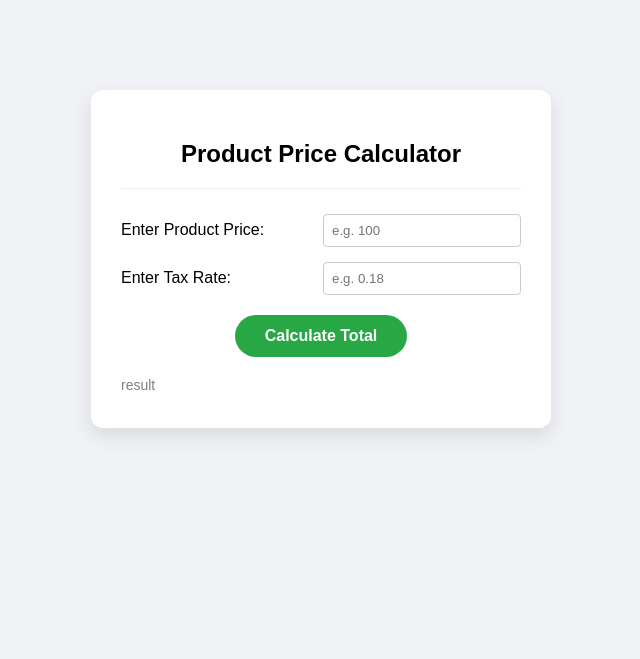
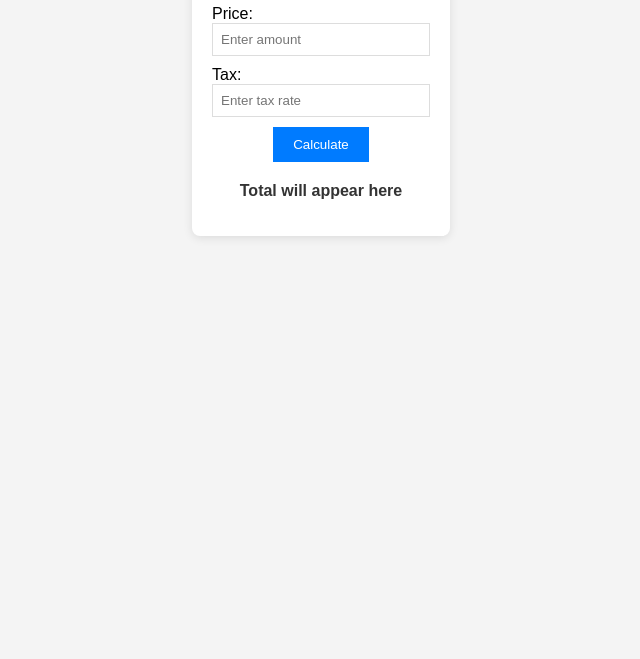
Before and after one commit to asmitha2k4/web-programming, a plain HTML site: page javascipt-userdefined-standard functions/index.html in a window 1280 px wide. Shown: the part 141-800 px from the top of the page, without its empty margins (319-959 px from the left). Drawn offline with Linux system fonts and the light colour scheme.

Commit message:
Update index.html

```diff
--- a/javascipt-userdefined-standard functions/index.html
+++ b/javascipt-userdefined-standard functions/index.html
@@ -1,60 +1,56 @@
 <!DOCTYPE html>
 <html>
 <head>
+    <title>Price Calculator </title>
     <style>
-        body { font-family: sans-serif; background-color: #f0f2f5; display: flex; justify-content: center; align-items: center; height: 100vh; margin: 0; }
-        .card { background: white; padding: 30px; border-radius: 12px; box-shadow: 0 8px 20px rgba(0,0,0,0.1); width: 400px; }
-        h2 { text-align: center; border-bottom: 1px solid #eee; padding-bottom: 20px; margin-bottom: 25px; }
-        .input-group { display: flex; justify-content: space-between; align-items: center; margin-bottom: 15px; }
-        input { padding: 8px; border: 1px solid #ccc; border-radius: 4px; width: 180px; }
-        button { background-color: #28a745; color: white; border: none; padding: 12px 30px; border-radius: 25px; cursor: pointer; display: block; margin: 20px auto; font-size: 16px; font-weight: bold; }
-        #result-label { color: grey; font-size: 14px; margin-top: 20px; }
-        #final-amount { color: #28a745; font-weight: bold; font-size: 18px; margin-top: 5px; }
+        /* Basic styling */
+        body { font-family: Arial, sans-serif; background: #f4f4f4; padding: 50px; text-align: center; }
+        .container { background: white; padding: 20px; border-radius: 8px; display: inline-block; box-shadow: 0 2px 10px rgba(0,0,0,0.1); }
+        .row { margin: 10px 0; text-align: left; }
+        input { padding: 8px; width: 200px; border: 1px solid #ddd; }
+        button { padding: 10px 20px; background: #007bff; color: white; border: none; cursor: pointer; }
+        button:hover { background: #0056b3; }
+        #result { margin-top: 20px; font-weight: bold; color: #333; }
     </style>
 </head>
 <body>
 
-<div class="card">
-    <h2>Product Price Calculator</h2>
+<div class="container">
+    <h2>Price Calculator</h2>
 
-    <div class="input-group">
-        <label>Enter Product Price:</label>
-        <input type="number" id="userPrice" placeholder="e.g. 100">
+    <div class="row">
+        <label>Price:</label><br>
+        <input type="number" id="price" placeholder="Enter amount">
     </div>
 
-    <div class="input-group">
-        <label>Enter Tax Rate:</label>
-        <input type="text" id="userTax" placeholder="e.g. 0.18">
+    <div class="row">
+        <label>Tax:</label><br>
+        <input type="number" id="tax" placeholder="Enter tax rate">
     </div>
 
-    <button onclick="calculateTotal()">Calculate Total</button>
+    <button onclick="calculate()">Calculate</button>
 
-    <div id="result-label">result</div>
-    <div id="final-amount"></div>
+    <p id="result">Total will appear here</p>
 </div>
 
 <script>
-    // 1. User-Defined Function (Namma create panna function)
-    function calculateTotal() {
+    function calculate() {
+        // Get values from input fields
+        let p = parseFloat(document.getElementById('price').value);
+        let t = parseFloat(document.getElementById('tax').value);
 
-        // 2. Standard Functions (Browser-la default-a irukirathu)
-        // document.getElementById() - Element-a select panna
-        // parseFloat() - Input value-va number-a matha
-        const price = parseFloat(document.getElementById('userPrice').value);
-        const tax = parseFloat(document.getElementById('userTax').value);
-
-        // Validation (Standard 'isNaN' function)
-        if (isNaN(price) || isNaN(tax)) {
-            alert("Please enter valid numbers!");
+        // Simple validation check
+        if (isNaN(p) || isNaN(t)) {
+            alert("Please fill in both fields with numbers.");
             return;
         }
 
-        // Logic (Calculation)
-        const total = price * tax;
+        // Calculation logic
+        let taxAmount = p * t;
+        let total = p + taxAmount;
 
-        // Result-a screen-la kaata standard DOM methods
-        document.getElementById('final-amount').innerText =
-            "The final amount is: $" + total.toFixed(2);
+        // Display the result
+        document.getElementById('result').innerText = "Total Amount: $" + total.toFixed(2);
     }
 </script>
 
```
